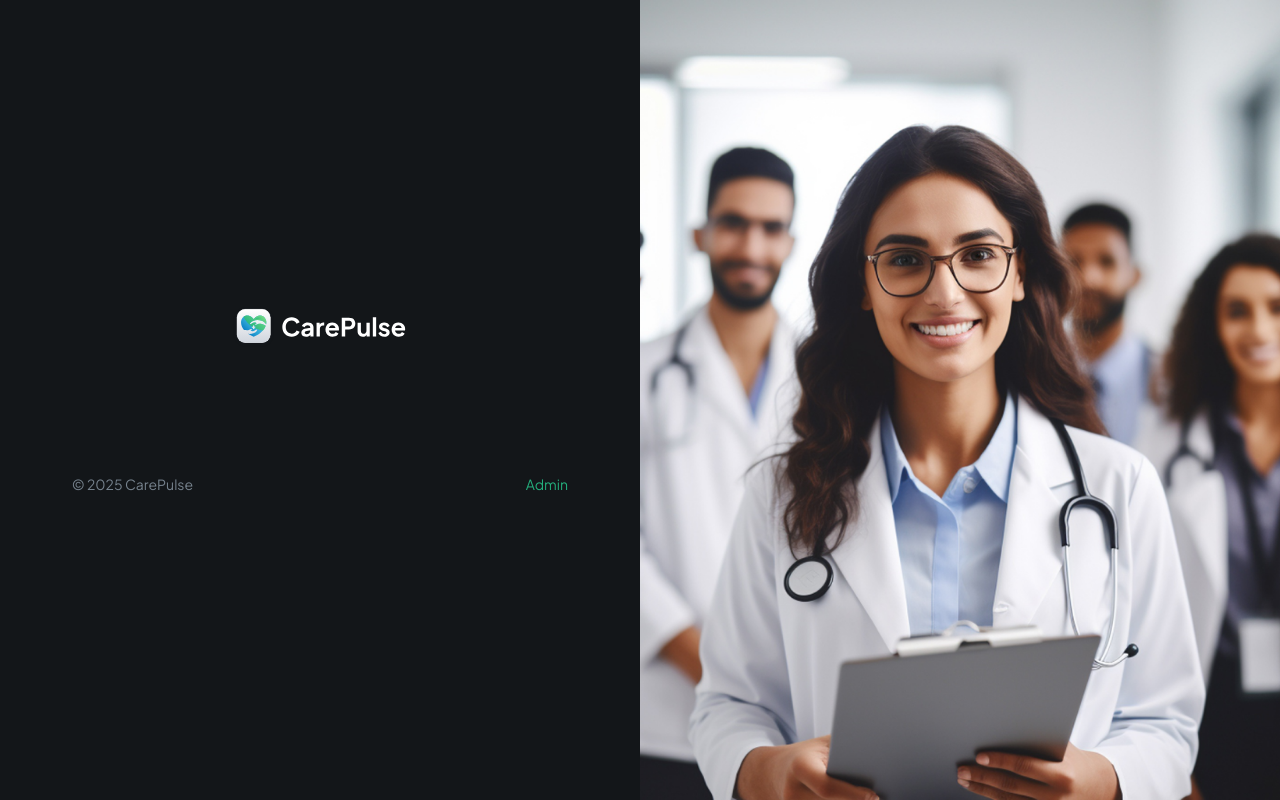
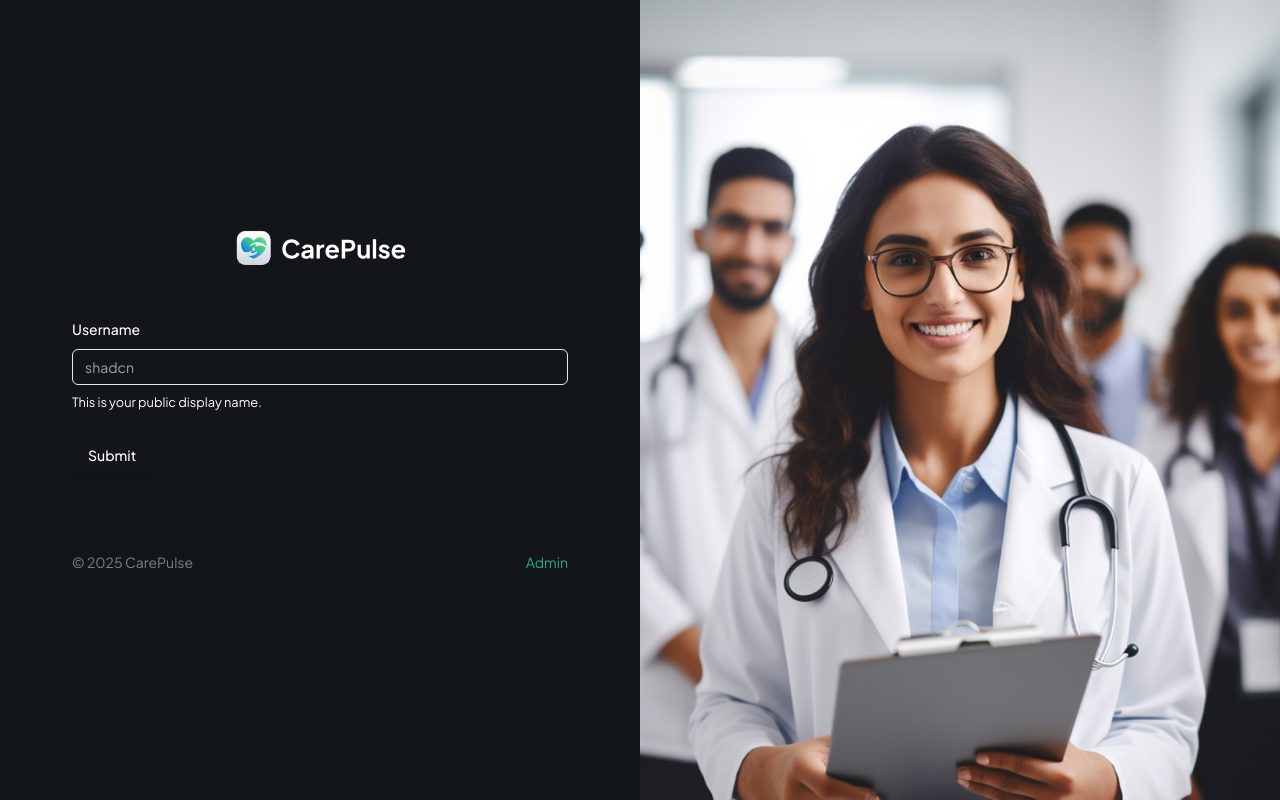
Before and after one commit to IrinaBBB/care_pulse, a Next.js app: page / in a window 1280 px wide. Built offline with nearby package versions, Linux system fonts and the light colour scheme.

Commit message:
Add initial form components from shadcn

```diff
--- a/components/forms/PatientForm.tsx
+++ b/components/forms/PatientForm.tsx
@@ -1,10 +1,50 @@
-import React from 'react'
+// noinspection TypeScriptValidateTypes
 
-function PatientForm(props) {
+'use client'
+import { z } from 'zod'
+import { useForm } from 'react-hook-form'
+import { zodResolver } from '@hookform/resolvers/zod'
+import { Form, FormControl, FormDescription, FormField, FormItem, FormLabel, FormMessage } from '@/components/ui/form'
+
+import { Input } from '@/components/ui/input'
+import { Button } from '@/components/ui/button'
+
+const formSchema = z.object({
+    username: z.string().min(2).max(50),
+})
+
+function PatientForm() {
+    const form = useForm<z.infer<typeof formSchema>>({
+        resolver: zodResolver(formSchema),
+        defaultValues: {
+            username: '',
+        },
+    })
+
+    function onSubmit(values: z.infer<typeof formSchema>) {
+        console.log(values)
+    }
+
     return (
-        <div>
-
-        </div>
+        <Form {...form}>
+            <form onSubmit={form.handleSubmit(onSubmit)} className='space-y-6'>
+                <FormField
+                    control={form.control}
+                    name='username'
+                    render={({ field }) => (
+                        <FormItem>
+                            <FormLabel>Username</FormLabel>
+                            <FormControl>
+                                <Input placeholder='shadcn' {...field} />
+                            </FormControl>
+                            <FormDescription>This is your public display name.</FormDescription>
+                            <FormMessage />
+                        </FormItem>
+                    )}
+                />
+                <Button type='submit'>Submit</Button>
+            </form>
+        </Form>
     )
 }
 
--- /dev/null
+++ b/components/ui/form.tsx
@@ -0,0 +1,178 @@
+'use client'
+
+import * as React from 'react'
+import * as LabelPrimitive from '@radix-ui/react-label'
+import { Slot } from '@radix-ui/react-slot'
+import {
+    Controller,
+    FormProvider,
+    useFormContext,
+    type ControllerProps,
+    type FieldPath,
+    type FieldValues,
+} from 'react-hook-form'
+
+import { cn } from '@/lib/utils'
+import { Label } from '@/components/ui/label'
+
+const Form = FormProvider
+
+type FormFieldContextValue<
+    TFieldValues extends FieldValues = FieldValues,
+    TName extends FieldPath<TFieldValues> = FieldPath<TFieldValues>
+> = {
+    name: TName
+}
+
+const FormFieldContext = React.createContext<FormFieldContextValue>(
+    {} as FormFieldContextValue,
+)
+
+const FormField = <
+    TFieldValues extends FieldValues = FieldValues,
+    TName extends FieldPath<TFieldValues> = FieldPath<TFieldValues>
+>({
+      ...props
+  }: ControllerProps<TFieldValues, TName>) => {
+    return (
+        <FormFieldContext.Provider value={{ name: props.name }}>
+            <Controller {...props} />
+        </FormFieldContext.Provider>
+    )
+}
+
+const useFormField = () => {
+    const fieldContext = React.useContext(FormFieldContext)
+    const itemContext = React.useContext(FormItemContext)
+    const { getFieldState, formState } = useFormContext()
+
+    const fieldState = getFieldState(fieldContext.name, formState)
+
+    if (!fieldContext) {
+        throw new Error('useFormField should be used within <FormField>')
+    }
+
+    const { id } = itemContext
+
+    return {
+        id,
+        name: fieldContext.name,
+        formItemId: `${id}-form-item`,
+        formDescriptionId: `${id}-form-item-description`,
+        formMessageId: `${id}-form-item-message`,
+        ...fieldState,
+    }
+}
+
+type FormItemContextValue = {
+    id: string
+}
+
+const FormItemContext = React.createContext<FormItemContextValue>(
+    {} as FormItemContextValue,
+)
+
+const FormItem = React.forwardRef<
+    HTMLDivElement,
+    React.HTMLAttributes<HTMLDivElement>
+>(({ className, ...props }, ref) => {
+    const id = React.useId()
+
+    return (
+        <FormItemContext.Provider value={{ id }}>
+            <div ref={ref} className={cn('space-y-2', className)} {...props} />
+        </FormItemContext.Provider>
+    )
+})
+FormItem.displayName = 'FormItem'
+
+const FormLabel = React.forwardRef<
+    React.ElementRef<typeof LabelPrimitive.Root>,
+    React.ComponentPropsWithoutRef<typeof LabelPrimitive.Root>
+>(({ className, ...props }, ref) => {
+    const { error, formItemId } = useFormField()
+
+    return (
+        <Label
+            ref={ref}
+            className={cn(error && 'text-destructive', className)}
+            htmlFor={formItemId}
+            {...props}
+        />
+    )
+})
+FormLabel.displayName = 'FormLabel'
+
+const FormControl = React.forwardRef<
+    React.ElementRef<typeof Slot>,
+    React.ComponentPropsWithoutRef<typeof Slot>
+>(({ ...props }, ref) => {
+    const { error, formItemId, formDescriptionId, formMessageId } = useFormField()
+
+    return (
+        <Slot
+            ref={ref}
+            id={formItemId}
+            aria-describedby={
+                !error
+                    ? `${formDescriptionId}`
+                    : `${formDescriptionId} ${formMessageId}`
+            }
+            aria-invalid={!!error}
+            {...props}
+        />
+    )
+})
+FormControl.displayName = 'FormControl'
+
+const FormDescription = React.forwardRef<
+    HTMLParagraphElement,
+    React.HTMLAttributes<HTMLParagraphElement>
+>(({ className, ...props }, ref) => {
+    const { formDescriptionId } = useFormField()
+
+    return (
+        <p
+            ref={ref}
+            id={formDescriptionId}
+            className={cn('text-[0.8rem] text-muted-foreground', className)}
+            {...props}
+        />
+    )
+})
+FormDescription.displayName = 'FormDescription'
+
+const FormMessage = React.forwardRef<
+    HTMLParagraphElement,
+    React.HTMLAttributes<HTMLParagraphElement>
+>(({ className, children, ...props }, ref) => {
+    const { error, formMessageId } = useFormField()
+    const body = error ? String(error?.message ?? '') : children
+
+    if (!body) {
+        return null
+    }
+
+    return (
+        <p
+            ref={ref}
+            id={formMessageId}
+            className={cn('text-[0.8rem] font-medium text-destructive', className)}
+            {...props}
+        >
+            {body}
+        </p>
+    )
+})
+FormMessage.displayName = 'FormMessage'
+
+export {
+    useFormField,
+    Form,
+    FormItem,
+    FormLabel,
+    FormControl,
+    FormDescription,
+    FormMessage,
+    FormField,
+}
--- /dev/null
+++ b/components/ui/input.tsx
@@ -0,0 +1,22 @@
+import * as React from 'react'
+
+import { cn } from '@/lib/utils'
+
+const Input = React.forwardRef<HTMLInputElement, React.ComponentProps<'input'>>(
+    ({ className, type, ...props }, ref) => {
+        return (
+            <input
+                type={type}
+                className={cn(
+                    'flex h-9 w-full rounded-md border border-input bg-transparent px-3 py-1 text-base shadow-sm transition-colors file:border-0 file:bg-transparent file:text-sm file:font-medium file:text-foreground placeholder:text-muted-foreground focus-visible:outline-none focus-visible:ring-1 focus-visible:ring-ring disabled:cursor-not-allowed disabled:opacity-50 md:text-sm',
+                    className,
+                )}
+                ref={ref}
+                {...props}
+            />
+        )
+    },
+)
+Input.displayName = 'Input'
+
+export { Input }
--- /dev/null
+++ b/components/ui/label.tsx
@@ -0,0 +1,26 @@
+'use client'
+
+import * as React from 'react'
+import * as LabelPrimitive from '@radix-ui/react-label'
+import { cva, type VariantProps } from 'class-variance-authority'
+
+import { cn } from '@/lib/utils'
+
+const labelVariants = cva(
+    'text-sm font-medium leading-none peer-disabled:cursor-not-allowed peer-disabled:opacity-70',
+)
+
+const Label = React.forwardRef<
+    React.ElementRef<typeof LabelPrimitive.Root>,
+    React.ComponentPropsWithoutRef<typeof LabelPrimitive.Root> &
+    VariantProps<typeof labelVariants>
+>(({ className, ...props }, ref) => (
+    <LabelPrimitive.Root
+        ref={ref}
+        className={cn(labelVariants(), className)}
+        {...props}
+    />
+))
+Label.displayName = LabelPrimitive.Root.displayName
+
+export { Label }
--- a/package.json
+++ b/package.json
@@ -9,6 +9,8 @@
     "lint": "next lint"
   },
   "dependencies": {
+    "@hookform/resolvers": "^5.2.2",
+    "@radix-ui/react-label": "^2.1.7",
     "@radix-ui/react-slot": "^1.2.3",
     "class-variance-authority": "^0.7.1",
     "clsx": "^2.1.1",
@@ -17,8 +19,10 @@
     "next-themes": "^0.4.6",
     "react": "^18",
     "react-dom": "^18",
+    "react-hook-form": "^7.63.0",
     "tailwind-merge": "^3.3.1",
-    "tailwindcss-animate": "^1.0.7"
+    "tailwindcss-animate": "^1.0.7",
+    "zod": "^4.1.11"
   },
   "devDependencies": {
     "@types/node": "^20",
```
Also changed, not shown: 1 other file (tests, documents, lock files or other folders).
